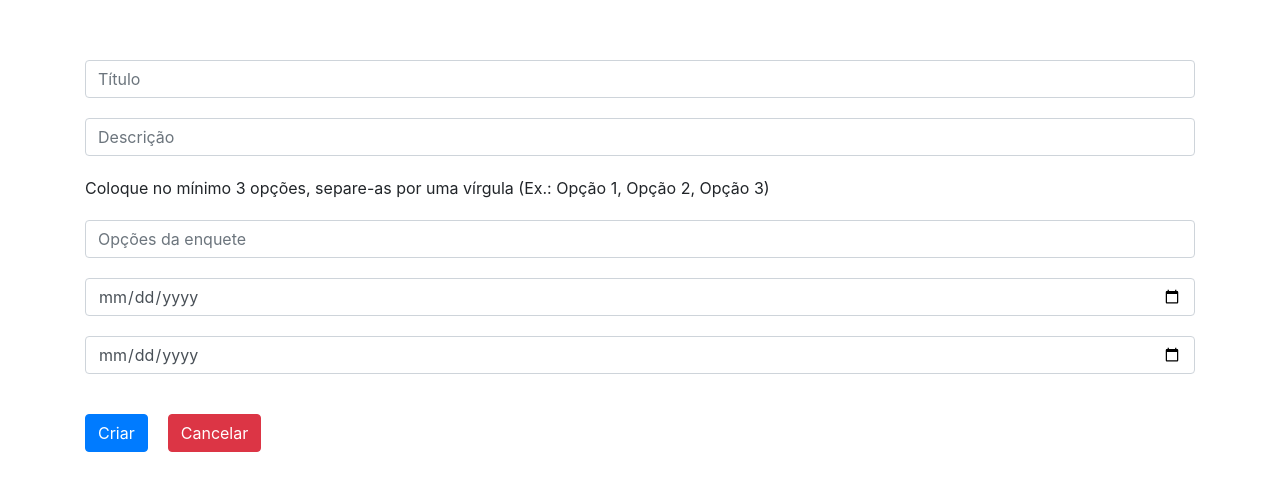
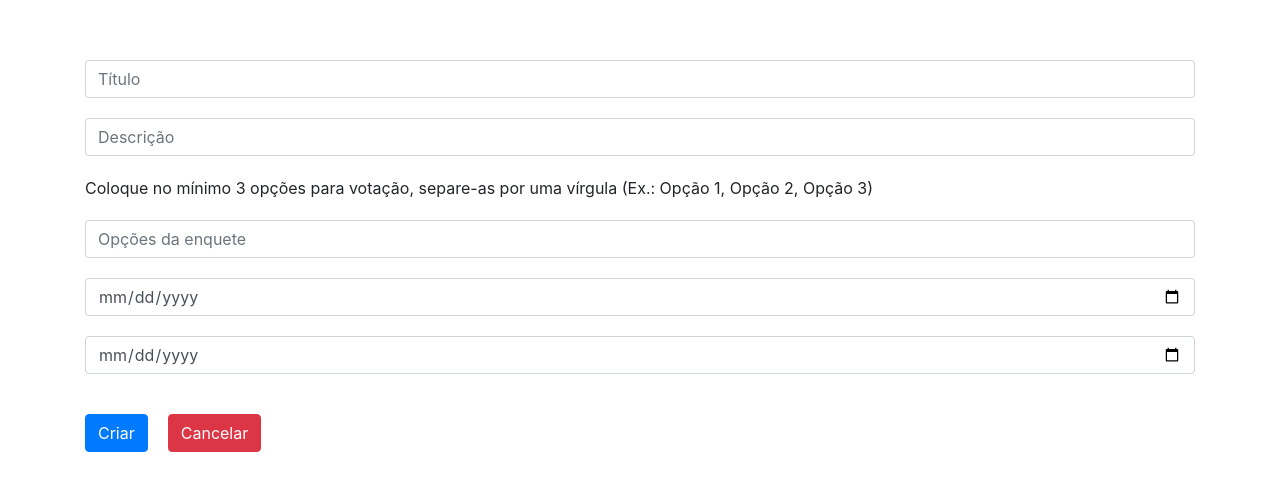
Before and after one commit to TPSoares/surveys_frontend, a React (Create React App) app: page /newsurvey in a window 1280 px wide. Shown: the part 140-630 px from the top of the page. Built offline with nearby package versions, Linux system fonts and the light colour scheme.

Commit message:
fix some text

```diff
--- a/src/containers/dashboard.js
+++ b/src/containers/dashboard.js
@@ -53,6 +53,7 @@ class Dashboard extends Component {
                         if(dateCheck < from && dateCheck < to) {
                             status = 'coming';
                         }
+
                         //console.log(dateCheck > from && dateCheck < to)
                         // //console.log(from)
                         // //console.log(status)
--- a/src/containers/newsurvey.js
+++ b/src/containers/newsurvey.js
@@ -25,8 +25,6 @@ class Newsurvey extends Component {
         })
 
         return (
-
-
 
             <div className="container form">
 
@@ -85,7 +83,7 @@ class Newsurvey extends Component {
                                 onBlur={handleBlur}
                                 />
                                 {errors.description && touched.description && <div className="input-feedback" >{errors.description}</div>}
-                                <p>Coloque no mínimo 3 opções, separe-as por uma vírgula (Ex.: Opção 1, Opção 2, Opção 3)</p>
+                                <p>Coloque no mínimo 3 opções para votação, separe-as por uma vírgula (Ex.: Opção 1, Opção 2, Opção 3)</p>
                                 <FormControl className="form-control form-field"
                                 type="text"
                                 name="survey_options"
```
